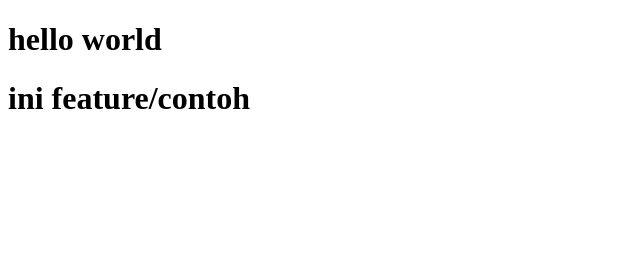
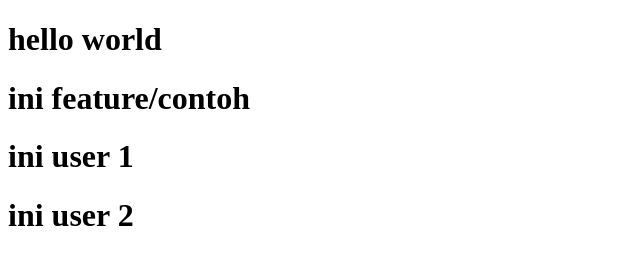
Before and after one commit to BarraAdivian/belajar-git-remote, a plain HTML site: page index.html in a window 1280 px wide. Shown: the whole page, without its empty margins (0-640 px from the left). Drawn offline with Linux system fonts and the light colour scheme.

Commit message:
menambah user 1 dan user 2

```diff
--- a/index.html
+++ b/index.html
@@ -12,5 +12,11 @@
     <h1>
         ini feature/contoh
     </h1>
+    <h1>
+        ini user 1
+    </h1>
+    <h1>
+        ini user 2
+    </h1>
 </body>
 </html>
```
